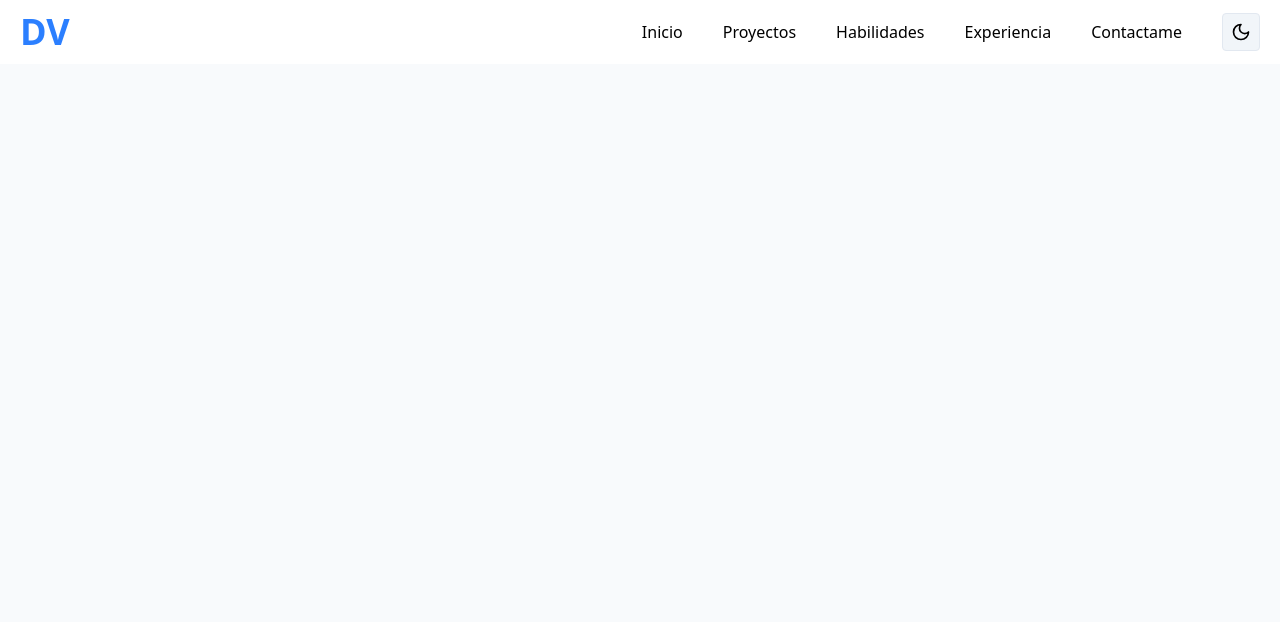
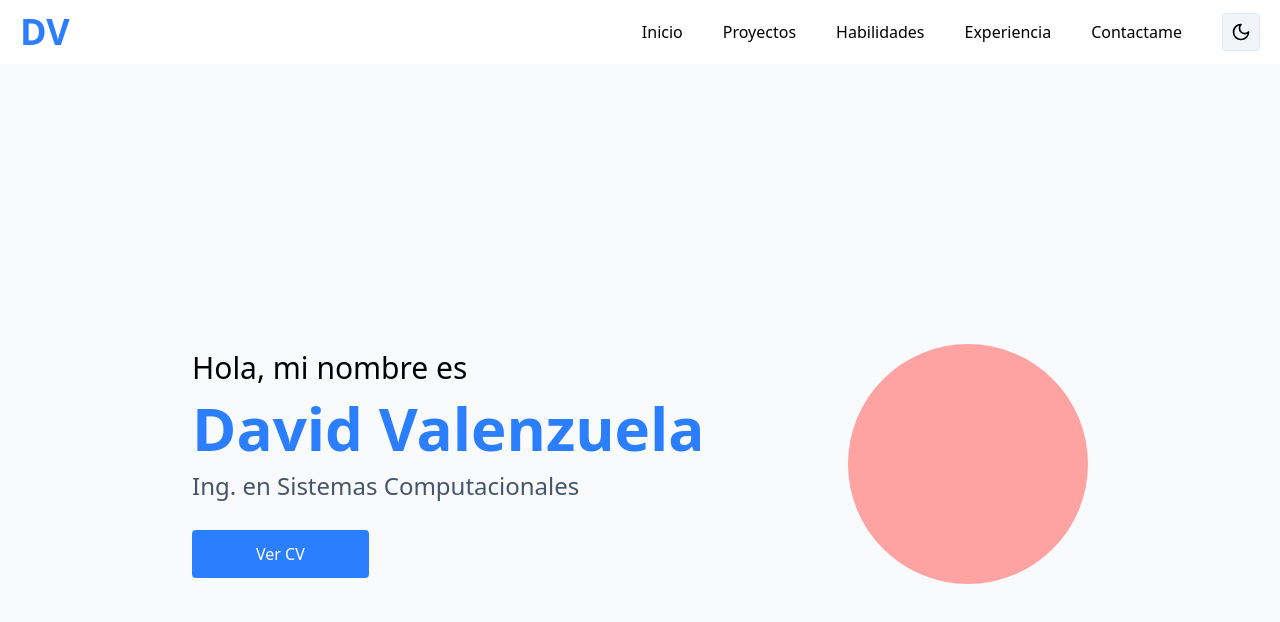
Before and after one commit to davidvchang/Portafolio-Web, a React (Vite) app: page / in a window 1280 px wide. Shown: the top 622 px of the page. Built offline with nearby package versions, Linux system fonts and the light colour scheme.

Commit message:
Add: Home section - Version PC

```diff
--- a/src/App.tsx
+++ b/src/App.tsx
@@ -1,3 +1,4 @@
+import Home from "./components/Home"
 import NavBar from "./components/NavBar"
 
 function App() {
@@ -5,6 +6,7 @@ function App() {
   return (
     <main className="bg-slate-50 w-[100vw] min-h-screen">
       <NavBar/>
+      <Home/>
     </main>
   )
 }
--- /dev/null
+++ b/src/components/Home.tsx
@@ -0,0 +1,26 @@
+import React from 'react'
+
+const Home:React.FC = () => {
+  return (
+    <div className='flex w-full h-[100vh] items-center justify-center'>
+        <div className='flex w-[70%] h-[100vh] items-center justify-between'>
+            <div className='flex flex-col gap-7'>
+                <div className='flex flex-col gap-3'>
+                    <h1 className='text-3xl font-light'>Hola, mi nombre es</h1>
+                    <span className='text-6xl font-semibold text-blue-500'>David Valenzuela</span>
+                    <span className='text-2xl font-light text-slate-600'>Ing. en Sistemas Computacionales</span>
+                </div>
+                <a href="" className='w-fit h-fit px-16 py-3 rounded bg-blue-500 text-white font-medium hover:brightness-95 hover:transition duration-300'>Ver CV</a>
+            </div>
+
+            <div className='w-60 h-60 rounded-full bg-red-300 '>
+                <img src="" alt="" />
+            </div>
+
+        </div>
+
+    </div>
+  )
+}
+
+export default Home
```
